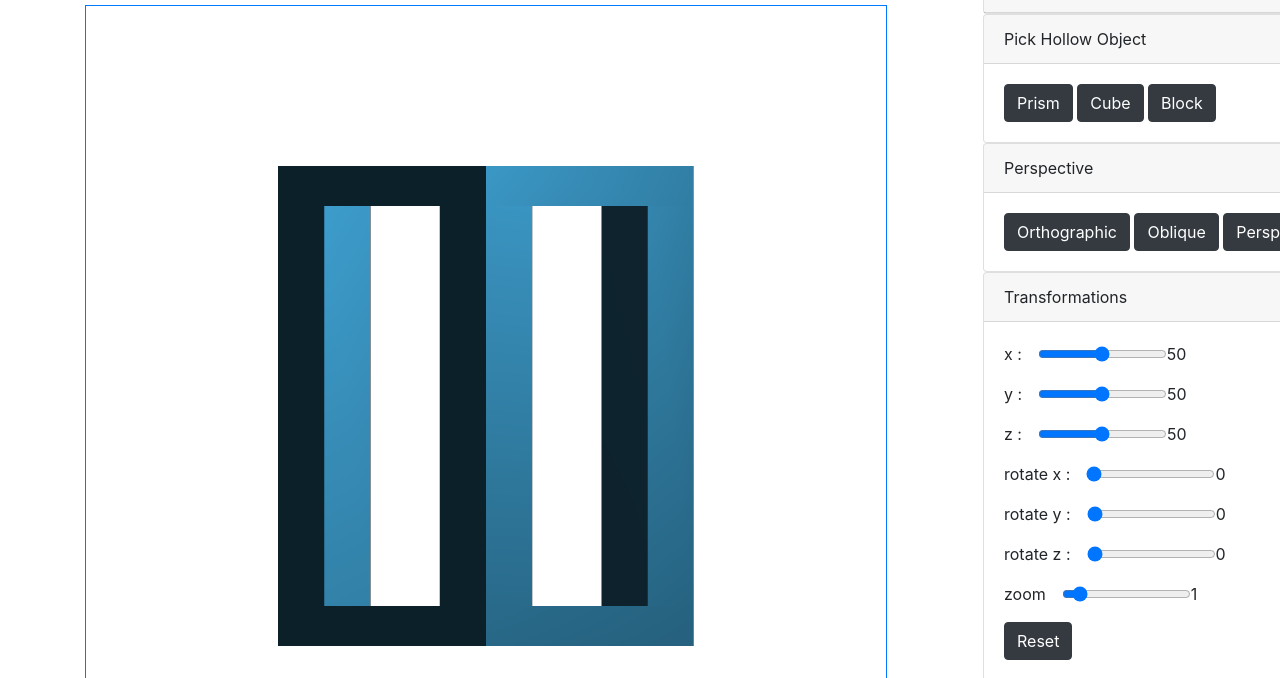
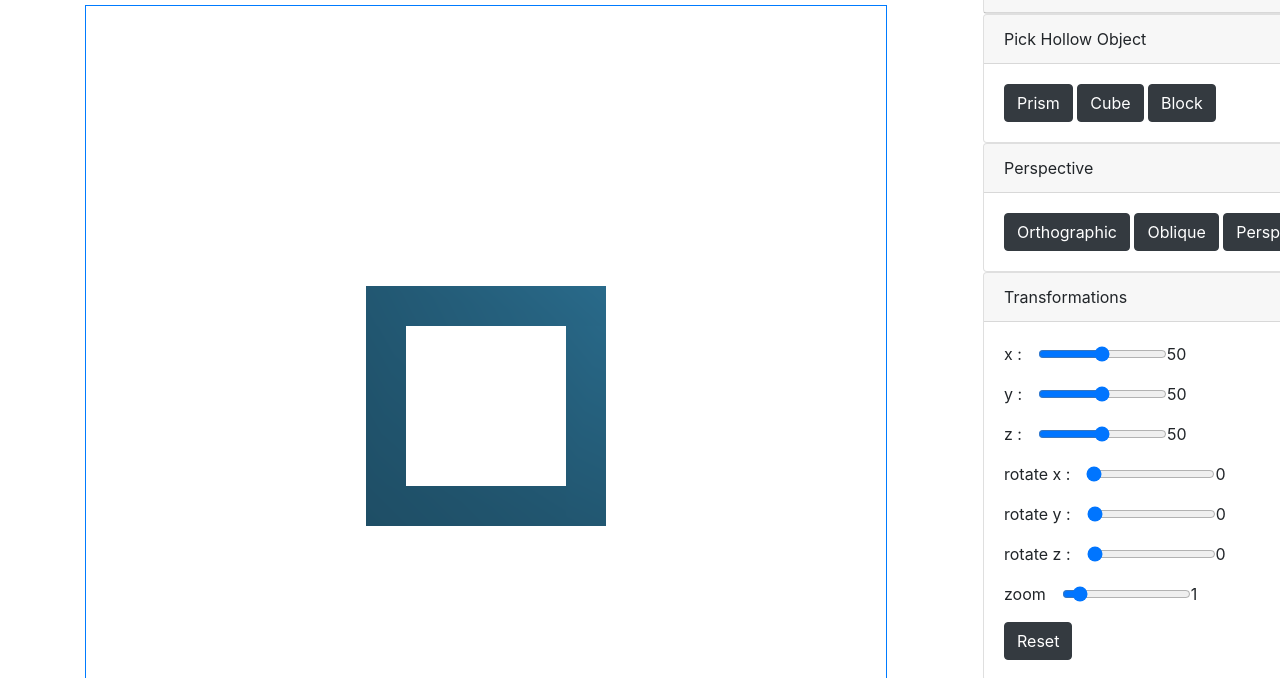
Before and after one commit to naufal-dean/Grafkom-Tugas-2, a website built with Parcel: page index.html in a window 1280 px wide. Shown: the part 99-777 px from the top of the page. Built offline with nearby package versions, Linux system fonts and the light colour scheme.

Commit message:
change cube vector and block vector

```diff
--- a/src/index.ts
+++ b/src/index.ts
@@ -1,7 +1,7 @@
 import App from "./app";
 import Cube from "./shapes/cube";
 import Block from "./shapes/block";
-import {triangularPrism} from "./shapes/initialPoints";
+import { triangularPrism } from "./shapes/initialPoints";
 import TriangularPrism from "./shapes/triangularPrism";
 import Shape from "./shapes/shape";
 
@@ -19,18 +19,18 @@ function initShape(shapeName: ShapeType): Shape {
       break;
     case "prism":
       obj = new TriangularPrism(canvas);
-
       obj.setPoints(...triangularPrism.points);
-      obj.setNormals(...triangularPrism.normals);
+      obj.setNormals(...triangularPrism.normals)
       break;
   }
-  obj.setUseShading(document.getElementById("shading").checked);
+  const shadingElmt = document.getElementById("shading") as HTMLInputElement;
+  obj.setUseShading(shadingElmt.checked);
   return obj;
 }
 
 // Init default shapes
 // change this to prism later
-const defaultObj = initShape("prism");
+const defaultObj = initShape("cube");
 
 // Init app
 const app = new App();
@@ -82,7 +82,7 @@ camResetBtn.addEventListener("click", () => {
   app.resetCamera();
 });
 
-const shadingToggle = document.getElementById("shading") as HTMLCanvasElement;
+const shadingToggle = document.getElementById("shading") as HTMLInputElement;
 shadingToggle.addEventListener("change", () => {
   app.toggleShading(shadingToggle.checked);
 });
--- a/src/shapes/cube.ts
+++ b/src/shapes/cube.ts
@@ -1,4 +1,4 @@
-import {createSquare2D} from "./initialPoints/util";
+import { createSquare2D } from "./initialPoints/util";
 import Shape from "./shape";
 
 class Cube extends Shape {
@@ -17,9 +17,10 @@ class Cube extends Shape {
     const halfThicc = this.thickness / 2;
     // half size min half thickness
     const sizemt = halfSize - halfThicc;
+    const normalArr: number[] = [];
 
     this.points = [
-      // front - back
+      // front
       ...createSquare2D(
         [-sizemt, sizemt, halfSize],
         [sizemt, sizemt, halfSize],
@@ -27,6 +28,8 @@ class Cube extends Shape {
         [-sizemt, -sizemt, halfSize],
         halfThicc,
         "front",
+        normalArr,
+        true
       ),
       ...createSquare2D(
         [-sizemt, sizemt, halfSize - this.thickness],
@@ -35,7 +38,10 @@ class Cube extends Shape {
         [-sizemt, -sizemt, halfSize - this.thickness],
         halfThicc,
         "front",
+        normalArr,
+        false
       ),
+      // back
       ...createSquare2D(
         [-sizemt, sizemt, -halfSize],
         [sizemt, sizemt, -halfSize],
@@ -43,6 +49,8 @@ class Cube extends Shape {
         [-sizemt, -sizemt, -halfSize],
         halfThicc,
         "front",
+        normalArr,
+        false
       ),
       ...createSquare2D(
         [-sizemt, sizemt, -halfSize + this.thickness],
@@ -51,8 +59,10 @@ class Cube extends Shape {
         [-sizemt, -sizemt, -halfSize + this.thickness],
         halfThicc,
         "front",
+        normalArr,
+        true
       ),
-      // sides
+      // left
       ...createSquare2D(
         [-halfSize, sizemt, sizemt],
         [-halfSize, sizemt, -sizemt],
@@ -60,6 +70,8 @@ class Cube extends Shape {
         [-halfSize, -sizemt, sizemt],
         halfThicc,
         "side",
+        normalArr,
+        false
       ),
       ...createSquare2D(
         [-halfSize + this.thickness, sizemt, sizemt],
@@ -68,7 +80,10 @@ class Cube extends Shape {
         [-halfSize + this.thickness, -sizemt, sizemt],
         halfThicc,
         "side",
+        normalArr,
+        true
       ),
+      // right
       ...createSquare2D(
         [halfSize, sizemt, sizemt],
         [halfSize, sizemt, -sizemt],
@@ -76,6 +91,8 @@ class Cube extends Shape {
         [halfSize, -sizemt, sizemt],
         halfThicc,
         "side",
+        normalArr,
+        true
       ),
       ...createSquare2D(
         [halfSize - this.thickness, sizemt, sizemt],
@@ -84,8 +101,10 @@ class Cube extends Shape {
         [halfSize - this.thickness, -sizemt, sizemt],
         halfThicc,
         "side",
+        normalArr,
+        false
       ),
-      // bottom - top
+      // top
       ...createSquare2D(
         [-sizemt, halfSize, -sizemt],
         [sizemt, halfSize, -sizemt],
@@ -93,6 +112,8 @@ class Cube extends Shape {
         [-sizemt, halfSize, sizemt],
         halfThicc,
         "ground",
+        normalArr,
+        false
       ),
       ...createSquare2D(
         [-sizemt, halfSize - this.thickness, -sizemt],
@@ -101,7 +122,10 @@ class Cube extends Shape {
         [-sizemt, halfSize - this.thickness, sizemt],
         halfThicc,
         "ground",
+        normalArr,
+        true
       ),
+      //bottom
       ...createSquare2D(
         [-sizemt, -halfSize, -sizemt],
         [sizemt, -halfSize, -sizemt],
@@ -109,6 +133,8 @@ class Cube extends Shape {
         [-sizemt, -halfSize, sizemt],
         halfThicc,
         "ground",
+        normalArr,
+        true
       ),
       ...createSquare2D(
         [-sizemt, -halfSize + this.thickness, -sizemt],
@@ -117,8 +143,12 @@ class Cube extends Shape {
         [-sizemt, -halfSize + this.thickness, sizemt],
         halfThicc,
         "ground",
+        normalArr,
+        false
       ),
     ];
+    this.setNormals(...normalArr);
+    this.changeNormal(normalArr);
   }
   public draw() {
     const vertexData = this.points;
--- a/src/shapes/initialPoints/prismPoints.ts
+++ b/src/shapes/initialPoints/prismPoints.ts
@@ -1,4 +1,5 @@
 import {vec} from "../../util/vector";
+import {buildQuad } from "./util"
 
 /*
  * Triangular Prism
@@ -33,33 +34,6 @@ const generateTrianglePoints = (
   };
 };
 
-/*
- * @param p1 the first point
- * @param p2 the second point
- * @param p3 the third point
- * @param p4 the fourth point
- */
-const buildQuad = (
-  p1: Point,
-  p2: Point,
-  p3: Point,
-  p4: Point,
-  normalArray: number[],
-  reversed: boolean = false,
-) => {
-  const temp1 = vec.sub(p2, p1);
-  const temp2 = vec.sub(p4, p1);
-  const normalDir = reversed ? -1 : 1;
-  const normal = vec.mul(normalDir, vec.cross(temp1, temp2));
-
-  normalArray.push(...normal, ...normal, ...normal, ...normal);
-
-  if (reversed) {
-    return [...p4, ...p3, ...p2, ...p1];
-  } else {
-    return [...p1, ...p2, ...p3, ...p4];
-  }
-};
 
 /*
  * @param innerTriangle the inner hollow triangle boundary
--- a/src/shapes/initialPoints/util.ts
+++ b/src/shapes/initialPoints/util.ts
@@ -1,8 +1,12 @@
+import { vec } from "../../util/vector"
+
 // sisi depan yg ngehadep kita (depan belakang) front, sisi kiri kanan: side, sisi bawah atas: flat
 type orientation = "front" | "side" | "ground";
 const x = 0;
 const y = 1;
 const z = 2;
+
+const squareNormal = [];
 
 // create a square based on 4 base point and its width, then its orientation
 function createSquare2D(
@@ -12,82 +16,163 @@ function createSquare2D(
   p3: Point,
   w: number, //width
   orientation: orientation,
+  normalArr: number[] = [],
+  reversedNormal: boolean = true
 ): number[] {
   // prettier-ignore
-  if(orientation == "front") {
+  if (orientation == "front") {
     return [
       // first block ( top-left to top-right )
-      p0[x] - w, p0[y] - w, p0[z],
-      p0[x] - w, p0[y] + w, p0[z],
-      p1[x] + w, p1[y] + w, p1[z],
-      p1[x] + w, p1[y] - w, p1[z],
+      ...buildQuad(
+        [p0[x] - w, p0[y] - w, p0[z]],
+        [p0[x] - w, p0[y] + w, p0[z]],
+        [p1[x] + w, p1[y] + w, p1[z]],
+        [p1[x] + w, p1[y] - w, p1[z]],
+        normalArr,
+        reversedNormal
+      ),
       // second block  ( top-right to bottom-right )
-      p1[x] - w, p1[y] + w, p1[z],
-      p1[x] + w, p1[y] + w, p1[z],
-      p2[x] + w, p2[y] - w, p2[z],
-      p2[x] - w, p2[y] - w, p2[z],
+      ...buildQuad(
+        [p1[x] - w, p1[y] + w, p1[z]],
+        [p1[x] + w, p1[y] + w, p1[z]],
+        [p2[x] + w, p2[y] - w, p2[z]],
+        [p2[x] - w, p2[y] - w, p2[z]],
+        normalArr,
+        reversedNormal
+      ),
       // third block ( bottom-left to bottom-right )
-      p3[x] - w, p3[y] - w, p3[z],
-      p3[x] - w, p3[y] + w, p3[z],
-      p2[x] + w, p2[y] + w, p2[z],
-      p2[x] + w, p2[y] - w, p2[z],
+      ...buildQuad(
+        [p3[x] - w, p3[y] - w, p3[z]],
+        [p3[x] - w, p3[y] + w, p3[z]],
+        [p2[x] + w, p2[y] + w, p2[z]],
+        [p2[x] + w, p2[y] - w, p2[z]],
+        normalArr,
+        reversedNormal
+      ),
       // fourth block  ( top-left to bottom-left )
-      p0[x] - w, p0[y] + w, p0[z],
-      p0[x] + w, p0[y] + w, p0[z],
-      p3[x] + w, p3[y] - w, p3[z],
-      p3[x] - w, p3[y] - w, p3[z],
+      ...buildQuad(
+        [p0[x] - w, p0[y] + w, p0[z]],
+        [p0[x] + w, p0[y] + w, p0[z]],
+        [p3[x] + w, p3[y] - w, p3[z]],
+        [p3[x] - w, p3[y] - w, p3[z]],
+        normalArr,
+        reversedNormal
+      ),
     ]
   }
   if (orientation == "ground") {
     //prettier-ignore
     return [
       // first block ( top-left to top-right )
-      p0[x] - w, p0[y], p0[z]  - w,
-      p0[x] - w, p0[y], p0[z]  + w,
-      p1[x] + w, p1[y], p1[z]  + w,
-      p1[x] + w, p1[y], p1[z]  - w,
+      ...buildQuad(
+        [p0[x] - w, p0[y], p0[z] - w],
+        [p0[x] - w, p0[y], p0[z] + w],
+        [p1[x] + w, p1[y], p1[z] + w],
+        [p1[x] + w, p1[y], p1[z] - w],
+        normalArr,
+        reversedNormal
+      ),
       // second block  ( top-right to bottom-right )
-      p1[x] - w, p1[y], p1[z] + w,
-      p1[x] + w, p1[y], p1[z] + w,
-      p2[x] + w, p2[y], p2[z] - w,
-      p2[x] - w, p2[y], p2[z]- w,
+      ...buildQuad(
+        [p1[x] - w, p1[y], p1[z] + w],
+        [p1[x] + w, p1[y], p1[z] + w],
+        [p2[x] + w, p2[y], p2[z] - w],
+        [p2[x] - w, p2[y], p2[z] - w],
+        normalArr,
+        !reversedNormal
+      ),
       // third block ( bottom-left to bottom-right )
-      p3[x] - w, p3[y], p3[z] - w,
-      p3[x] - w, p3[y], p3[z] + w,
-      p2[x] + w, p2[y], p2[z] + w,
-      p2[x] + w, p2[y], p2[z] - w,
+      ...buildQuad(
+        [p3[x] - w, p3[y], p3[z] - w],
+        [p3[x] - w, p3[y], p3[z] + w],
+        [p2[x] + w, p2[y], p2[z] + w],
+        [p2[x] + w, p2[y], p2[z] - w],
+        normalArr,
+        reversedNormal
+      ),
       // fourth block  ( top-left to bottom-left )
-      p0[x] - w, p0[y], p0[z] + w,
-      p0[x] + w, p0[y], p0[z] + w,
-      p3[x] + w, p3[y], p3[z] - w,
-      p3[x] - w, p3[y], p3[z] - w,
+      ...buildQuad(
+        [p0[x] - w, p0[y], p0[z] + w],
+        [p0[x] + w, p0[y], p0[z] + w],
+        [p3[x] + w, p3[y], p3[z] - w],
+        [p3[x] - w, p3[y], p3[z] - w],
+        normalArr,
+        !reversedNormal
+      ),
     ]
   } else {
     // sides
     // prettier-ignore
     return [
       // first block ( top-left to top-right )
-      p0[x], p0[y] - w, p0[z] + w,
-      p0[x], p0[y] + w, p0[z] + w,
-      p1[x], p1[y] + w, p1[z] - w,
-      p1[x], p1[y] - w, p1[z] - w,
+      ...buildQuad(
+        [p0[x], p0[y] - w, p0[z] + w],
+        [p0[x], p0[y] + w, p0[z] + w],
+        [p1[x], p1[y] + w, p1[z] - w],
+        [p1[x], p1[y] - w, p1[z] - w],
+        normalArr,
+        reversedNormal
+      ),
       // second block  ( top-right to bottom-right )
-      p1[x], p1[y] + w, p1[z] + w,
-      p1[x], p1[y] + w, p1[z] - w,
-      p2[x], p2[y] - w, p2[z] - w,
-      p2[x], p2[y] - w, p2[z] + w,
+      ...buildQuad(
+        [p1[x], p1[y] + w, p1[z] + w],
+        [p1[x], p1[y] + w, p1[z] - w],
+        [p2[x], p2[y] - w, p2[z] - w],
+        [p2[x], p2[y] - w, p2[z] + w],
+        normalArr,
+        reversedNormal
+      ),
       // third block ( bottom-left to bottom-right )
-      p3[x], p3[y] - w, p3[z] + w,
-      p3[x], p3[y] + w, p3[z] + w,
-      p2[x], p2[y] + w, p2[z] - w,
-      p2[x], p2[y] - w, p2[z] - w,
+      ...buildQuad(
+
+        [p3[x], p3[y] - w, p3[z] + w],
+        [p3[x], p3[y] + w, p3[z] + w],
+        [p2[x], p2[y] + w, p2[z] - w],
+        [p2[x], p2[y] - w, p2[z] - w],
+        normalArr,
+        reversedNormal
+      ),
       // fourth block  ( top-left to bottom-left )
-      p0[x], p0[y] + w, p0[z] + w,
-      p0[x], p0[y] + w, p0[z] - w,
-      p3[x], p3[y] - w, p3[z] - w,
-      p3[x], p3[y] - w, p3[z] + w,
+      ...buildQuad(
+
+        [p0[x], p0[y] + w, p0[z] + w],
+        [p0[x], p0[y] + w, p0[z] - w],
+        [p3[x], p3[y] - w, p3[z] - w],
+        [p3[x], p3[y] - w, p3[z] + w],
+        normalArr,
+        reversedNormal
+      ),
     ]
   }
 }
 
-export {createSquare2D};
+
+/*
+ * @param p1 the first point
+ * @param p2 the second point
+ * @param p3 the third point
+ * @param p4 the fourth point
+ */
+const buildQuad = (
+  p1: Point,
+  p2: Point,
+  p3: Point,
+  p4: Point,
+  normalArray: number[],
+  reversed: boolean = false,
+) => {
+  const temp1 = vec.sub(p2, p1);
+  const temp2 = vec.sub(p4, p1);
+  const normalDir = reversed ? -1 : 1;
+  const normal = vec.mul(normalDir, vec.cross(temp1, temp2));
+
+  normalArray.push(...normal, ...normal, ...normal, ...normal);
+
+  if (reversed) {
+    return [...p4, ...p3, ...p2, ...p1];
+  } else {
+    return [...p1, ...p2, ...p3, ...p4];
+  }
+};
+
+export { createSquare2D, buildQuad };
```
Also changed, not shown: src/shapes/block.ts (+24 -19 lines), src/shapes/shape.ts (+6 -6 lines), build/index.html, 12 other files.
